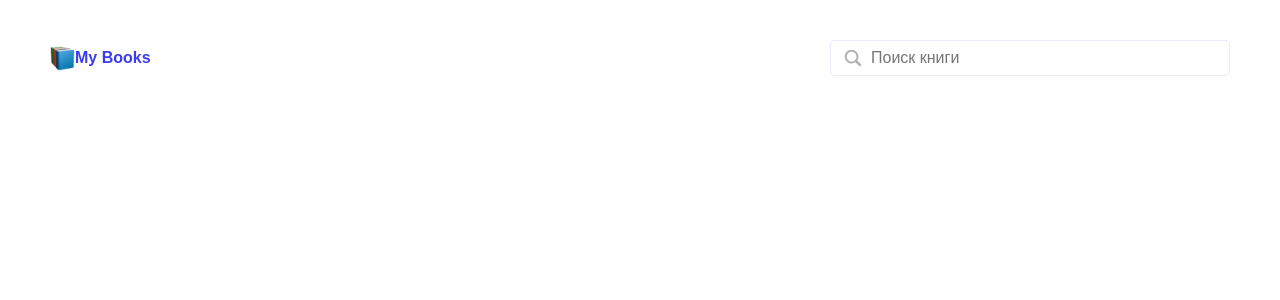
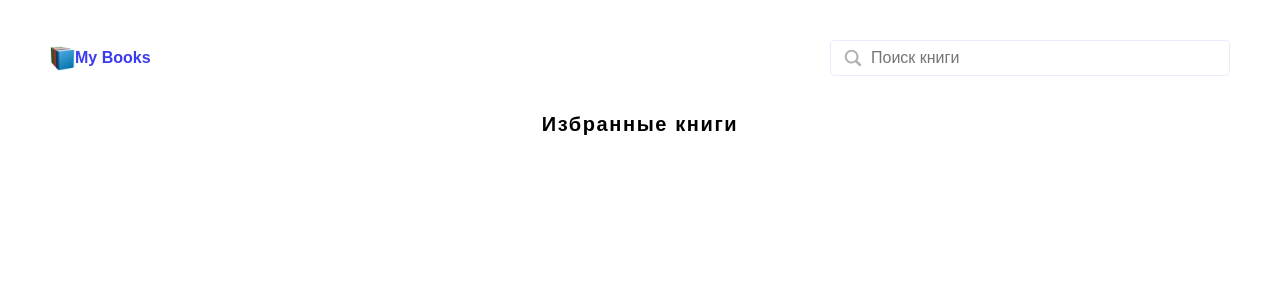
Before and after one commit to MaxShelest88/books-app, a React (Create React App) app: page /favorite in a window 1280 px wide. Shown: the top 300 px of the page. Built offline with nearby package versions, Linux system fonts and the light colour scheme.

Commit message:
added todo

```diff
--- a/src/components/Header/Header.tsx
+++ b/src/components/Header/Header.tsx
@@ -17,7 +17,7 @@ export default function Header() {
           </div>
         </Link>
         <Input />
-        {pathname !== '/favorite' && <Link to="/favorite">Любимые книги</Link>}
+        {pathname !== '/favorite' && <Link to="/favorite" style={{color: 'black'}}>Избранные книги</Link>}
       </div>
     </header>
   );
--- a/src/pages/Favorite/Favorite.module.scss
+++ b/src/pages/Favorite/Favorite.module.scss
@@ -0,0 +1,15 @@
+.items {
+	display: grid;
+	grid-template-columns: repeat(auto-fit, 200px);
+	gap: 10px;
+	grid-auto-rows: 1fr;
+}
+
+.title {
+	text-align: center;
+	margin-bottom: 40px;
+	font-size: 20px;
+	font-weight: 700;
+	line-height: 1rem;
+	letter-spacing: 0.1rem;
+}
--- a/src/pages/Favorite/Favorite.tsx
+++ b/src/pages/Favorite/Favorite.tsx
@@ -2,6 +2,7 @@ import React from 'react';
 import BookBlock from '../../components/BookBlock/BookBlock';
 import { selectFavoriteBooks } from '../../redux/favoriteBooks/selectors';
 import { useAppSelector } from '../../redux/hooks';
+import s from './Favorite.module.scss';
 
 type Props = {};
 
@@ -10,7 +11,10 @@ function Favorite({}: Props) {
   return (
     <section className="books">
       <div className="books__container container">
-        {books && books.map((item) => <BookBlock volumeInfo={item} key={item.id} id={item.id} />)}
+        <div className={s.title}>Избранные книги</div>
+        <div className={s.items}>
+          {books && books.map((item) => <BookBlock volumeInfo={item} key={item.id} id={item.id} />)}
+        </div>
       </div>
     </section>
   );
```
Also changed, not shown: src/pages/Home/Home.tsx (+11 -1 lines).
